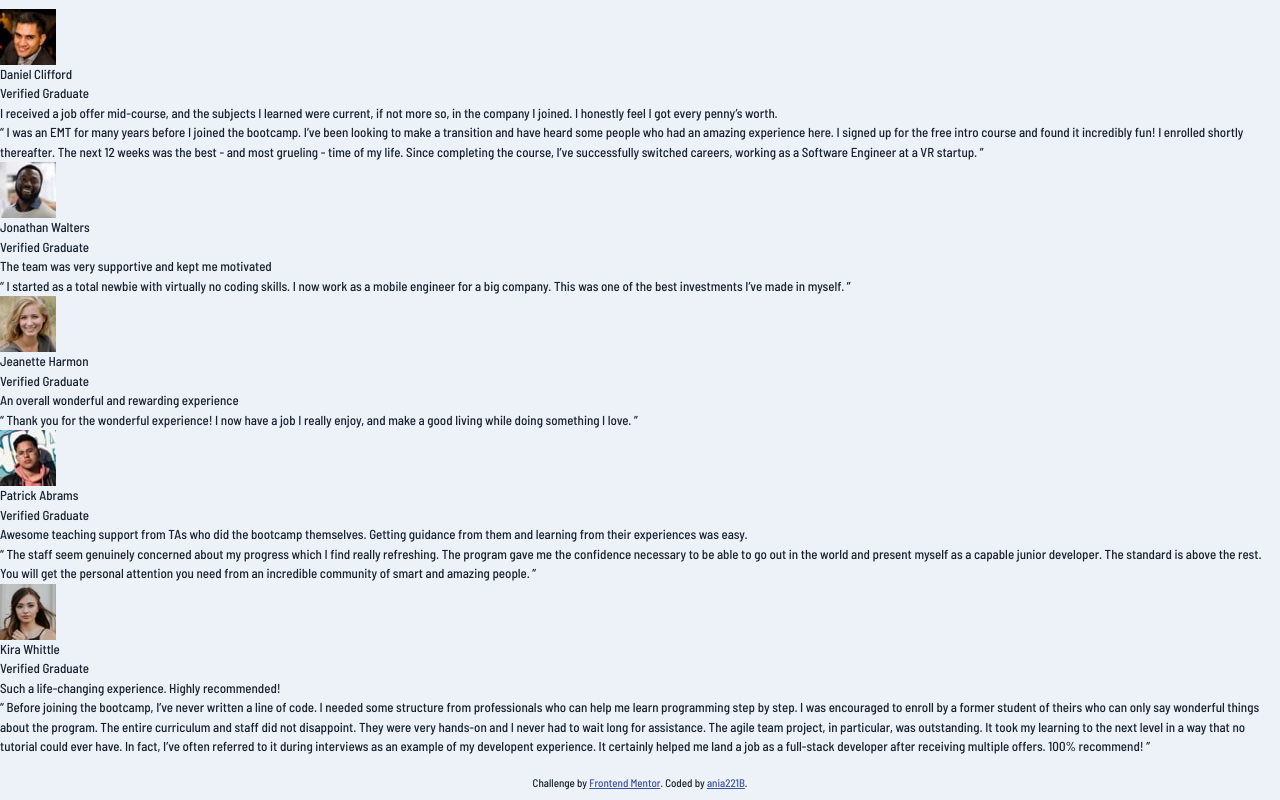
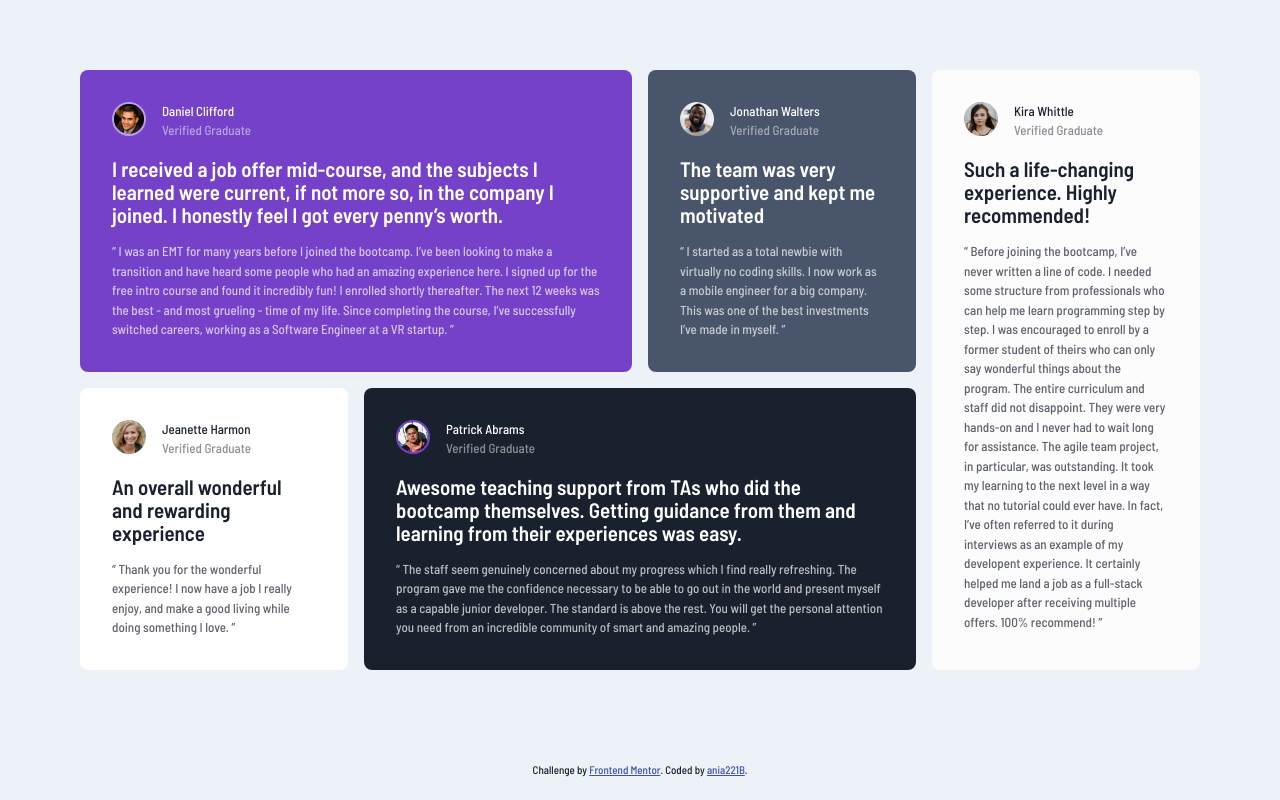
Before and after one commit to ania221B/testimonials-grid, a plain HTML site: page index.html in a window 1280 px wide. Drawn offline with Linux system fonts and the light colour scheme.

Commit message:
layout styling added

```diff
--- a/css/styles.css
+++ b/css/styles.css
@@ -3,7 +3,8 @@ CUSTOM PROPERTIES
 ================= */
 :root {
     --clr-neutral-100: 0 0% 100%;
-    --clr-neutral-200: 0 0% 81%;
+    --clr-neutral-200: 0 0% 99%;
+    --clr-neutral-300: 0 0% 81%;
 
     --clr-primary-400: 263 55% 52%;
 
@@ -15,7 +16,7 @@ CUSTOM PROPERTIES
 
     --fs-400: 0.8125rem;
     --fs-500: 0.9375rem;
-    --fs-600: 1.25rem;
+    --fs-600: 1.31rem;
 
     --fw-500: 500;
     --fw-600: 600;
@@ -128,7 +129,7 @@ UTILITY CLASSES
 
 .container {
     width: 90%;
-    max-width: 80rem;
+    max-width: 70rem;
     margin-inline: auto;
 }
 
@@ -146,15 +147,104 @@ UTILITY CLASSES
     margin-top: var(--flow-space, 1rem);
 }
 
-.bg-primary-400 { background-color: hsl(var(--clr-primary-400)); }
-.bg-secondary-400 { background-color: hsl(var(--clr-secondary-400)); }
-.bg-secondary-900 { background-color: hsl(var(--clr-secondary-900));}
-.bg-neutral-100 { background-color: hsl(var(--clr-neutral-100));}
-.bg-neutral-200 { background-color: hsl(var(--clr-neutral-200));}
+/* ===============
+COMPONENTS
+================= */
 
-.fs-400 { font-size: var(--fs-400);}
-.fs-500 { font-size: var(--fs-500);}
-.fs-600 { font-size: var(--fs-600);}
+.card {
+    padding-block: 2rem;
+    padding-inline: 2rem;
+    border-radius: 0.5rem;
+    background-color: var(--bg);
+    color: hsl(var(--fg))
+}
 
-.fw-500 { font-weight: var(--fw-500);}
-.fw-600 { font-weight: var(--fw-600);}
+.card img {
+    width: 2.125rem;
+    height: 2.125rem;
+    aspect-ratio: 1;
+    border: 0.125rem solid var(--border-clr);
+    border-radius: 50%;
+}
+
+.card figcaption > P:last-of-type {
+    color: hsl(var(--fg) / .5);
+}
+
+.card blockquote h2 {
+    font-size: var(--fs-600);
+    font-weight: var(--fw-600);
+}
+
+.card blockquote p {
+    color: hsl(var(--fg) / .7);
+}
+
+/* ===============
+LAYOUT
+================= */
+
+.grid--testimonials {
+    padding-block: 3rem;
+    grid-template-columns: 1fr;
+    grid-template-areas:
+    "card-one"
+    "card-two"
+    "card-three"
+    "card-four"
+    "card-five"
+    ;
+}
+
+.grid--testimonials > *:first-child {
+    --bg: hsl(var(--clr-primary-400));
+    --fg: var(--clr-neutral-100);
+    --border-clr: hsl(var(--fg) / .5);
+    grid-area: card-one;
+}
+.grid--testimonials > *:nth-child(2) {
+    --bg: hsl(var(--clr-secondary-400));
+    --fg: var(--clr-neutral-100);
+    --border-clr: hsl(var(--bg));
+    grid-area: card-two;
+}
+.grid--testimonials > *:nth-child(3) {
+    --bg: hsl(var(--clr-neutral-100));
+    --fg: var(--clr-secondary-900);
+    --border-clr: hsl(var(--bg));
+    grid-area: card-three;
+}
+.grid--testimonials > *:nth-child(4) {
+    --bg: hsl(var(--clr-secondary-900));
+    --fg: var(--clr-neutral-100);
+    --border-clr: hsl(var(--clr-primary-400));
+    grid-area: card-four;
+}
+.grid--testimonials > *:last-child {
+    --bg: hsl(var(--clr-neutral-200));
+    --fg: var(--clr-secondary-900);
+    --border-clr: hsl(var(--bg));
+    grid-area: card-five;
+}
+
+@media (min-width: 40em) {
+    .grid--testimonials {
+        grid-template-columns: repeat(2, 1fr);
+        grid-template-areas:
+        "card-one card-two"
+        "card-one card-three"
+        "card-five card-four"
+        "card-five card-four"
+        ;
+    }
+}
+
+@media (min-width: 62.5em) {
+    .grid--testimonials {
+        grid-template-columns: repeat(4, 1fr);
+        grid-template-areas:
+        "card-one card-one card-two card-five"
+        "card-three card-four card-four card-five"
+        ;
+    }
+}
--- a/index.html
+++ b/index.html
@@ -35,9 +35,9 @@
     </style>
   </head>
   <body>
-    <main>
-      <figure>
-        <div>
+    <main class="container grid grid--testimonials">
+      <figure class="card flow">
+        <div class="flex">
           <img src="images/image-daniel.jpg" alt="Daniel Clifford" />
           <figcaption>
             <p>Daniel Clifford</p>
@@ -45,12 +45,12 @@
           </figcaption>
         </div>
 
-        <blockquote>
-          <p>
+        <blockquote class="flow">
+          <h2>
             I received a job offer mid-course, and the subjects I learned were
             current, if not more so, in the company I joined. I honestly feel I
             got every penny’s worth.
-          </p>
+          </h2>
           <p>
             “ I was an EMT for many years before I joined the bootcamp. I’ve
             been looking to make a transition and have heard some people who had
@@ -63,8 +63,8 @@
         </blockquote>
       </figure>
 
-      <figure>
-        <div>
+      <figure class="card flow">
+        <div class="flex">
           <img src="images/image-jonathan.jpg" alt="Jonathan Walters" />
           <figcaption>
             <p>Jonathan Walters</p>
@@ -72,8 +72,8 @@
           </figcaption>
         </div>
 
-        <blockquote>
-          <p>The team was very supportive and kept me motivated</p>
+        <blockquote class="flow">
+          <h2>The team was very supportive and kept me motivated</h2>
           <p>
             “ I started as a total newbie with virtually no coding skills. I now
             work as a mobile engineer for a big company. This was one of the
@@ -82,8 +82,8 @@
         </blockquote>
       </figure>
 
-      <figure>
-        <div>
+      <figure class="card flow">
+        <div class="flex">
           <img src="images/image-jeanette.jpg" alt="Jeanette Harmon" />
           <figcaption>
             <p>Jeanette Harmon</p>
@@ -91,8 +91,8 @@
           </figcaption>
         </div>
 
-        <blockquote>
-          <p>An overall wonderful and rewarding experience</p>
+        <blockquote class="flow">
+          <h2>An overall wonderful and rewarding experience</h2>
           <p>
             “ Thank you for the wonderful experience! I now have a job I really
             enjoy, and make a good living while doing something I love. ”
@@ -100,8 +100,8 @@
         </blockquote>
       </figure>
 
-      <figure>
-        <div>
+      <figure class="card flow">
+        <div class="flex">
           <img src="images/image-patrick.jpg" alt="Patrick Abrams" />
           <figcaption>
             <p>Patrick Abrams</p>
@@ -109,12 +109,12 @@
           </figcaption>
         </div>
 
-        <blockquote>
-          <p>
+        <blockquote class="flow">
+          <h2>
             Awesome teaching support from TAs who did the bootcamp themselves.
             Getting guidance from them and learning from their experiences was
             easy.
-          </p>
+          </h2>
           <p>
             “ The staff seem genuinely concerned about my progress which I find
             really refreshing. The program gave me the confidence necessary to
@@ -126,8 +126,8 @@
         </blockquote>
       </figure>
 
-      <figure>
-        <div>
+      <figure class="card flow">
+        <div class="flex">
           <img src="images/image-kira.jpg" alt="Kira Whittle" />
           <figcaption>
             <p>Kira Whittle</p>
@@ -135,8 +135,8 @@
           </figcaption>
         </div>
 
-        <blockquote>
-          <p>Such a life-changing experience. Highly recommended!</p>
+        <blockquote class="flow">
+          <h2>Such a life-changing experience. Highly recommended!</h2>
           <p>
             “ Before joining the bootcamp, I’ve never written a line of code. I
             needed some structure from professionals who can help me learn
```
